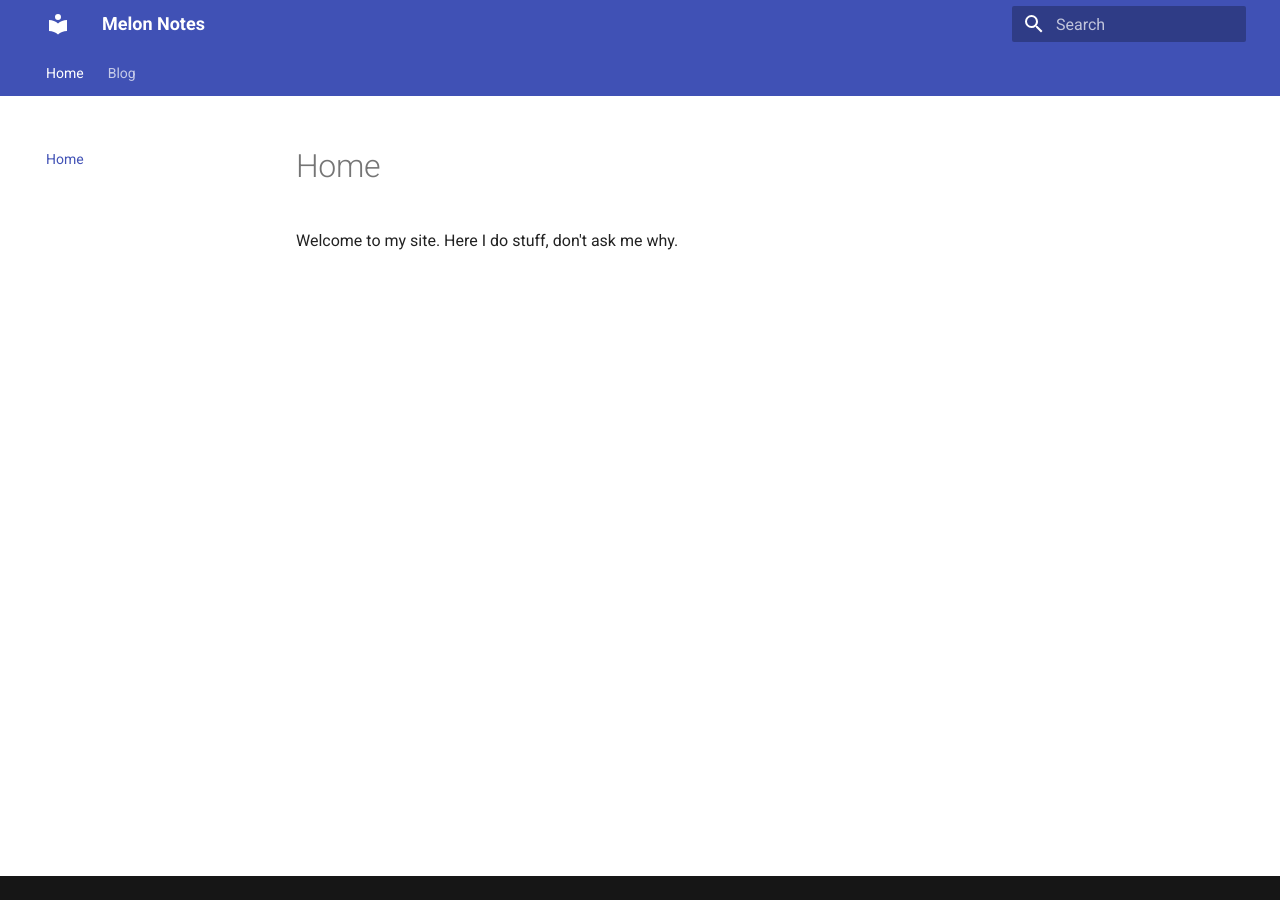
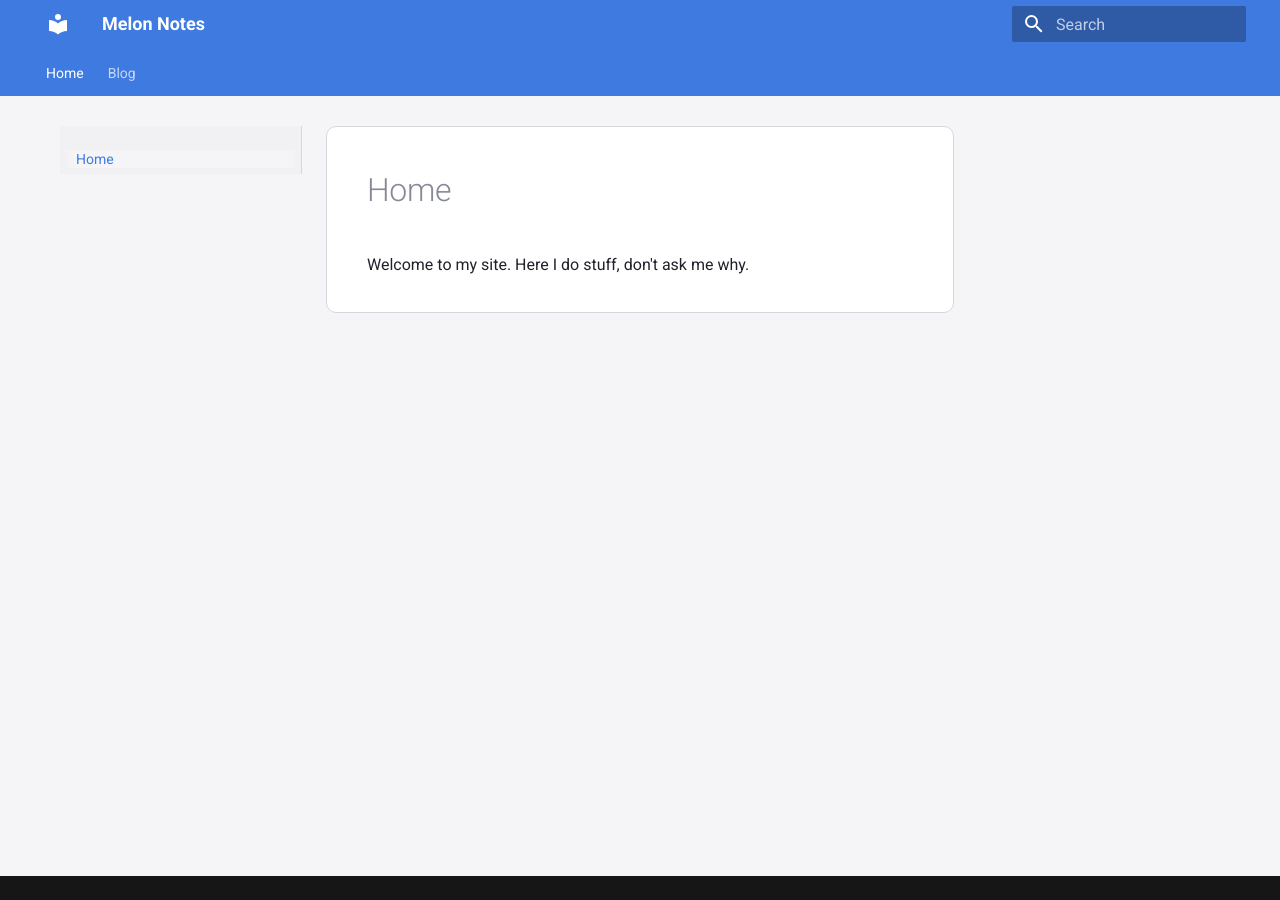
Before and after one commit to melvin-suter/silver-site, an MkDocs documentation site: the page built from docs/home.md, in a window 1280 px wide. Built offline with MkDocs 1.6.1 and Material for MkDocs 9.7.7, drawn with Linux system fonts in a browser that asks for light colours.

Commit message:
Update mkdocs.yml

```diff
--- a/mkdocs.yml
+++ b/mkdocs.yml
@@ -31,3 +31,5 @@ markdown_extensions:
 
 extra:
   generator: false
+extra_css:
+- sb.css
```
